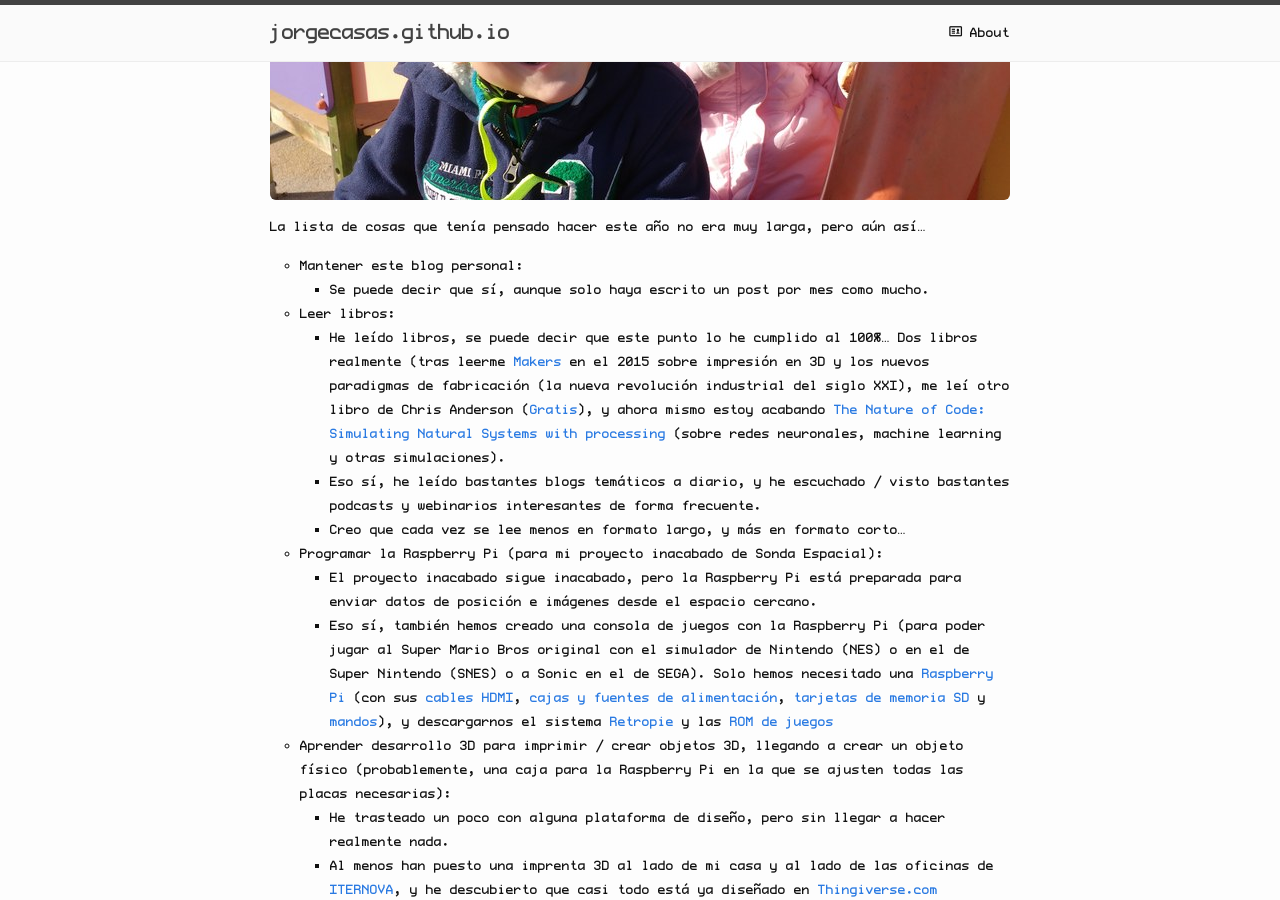
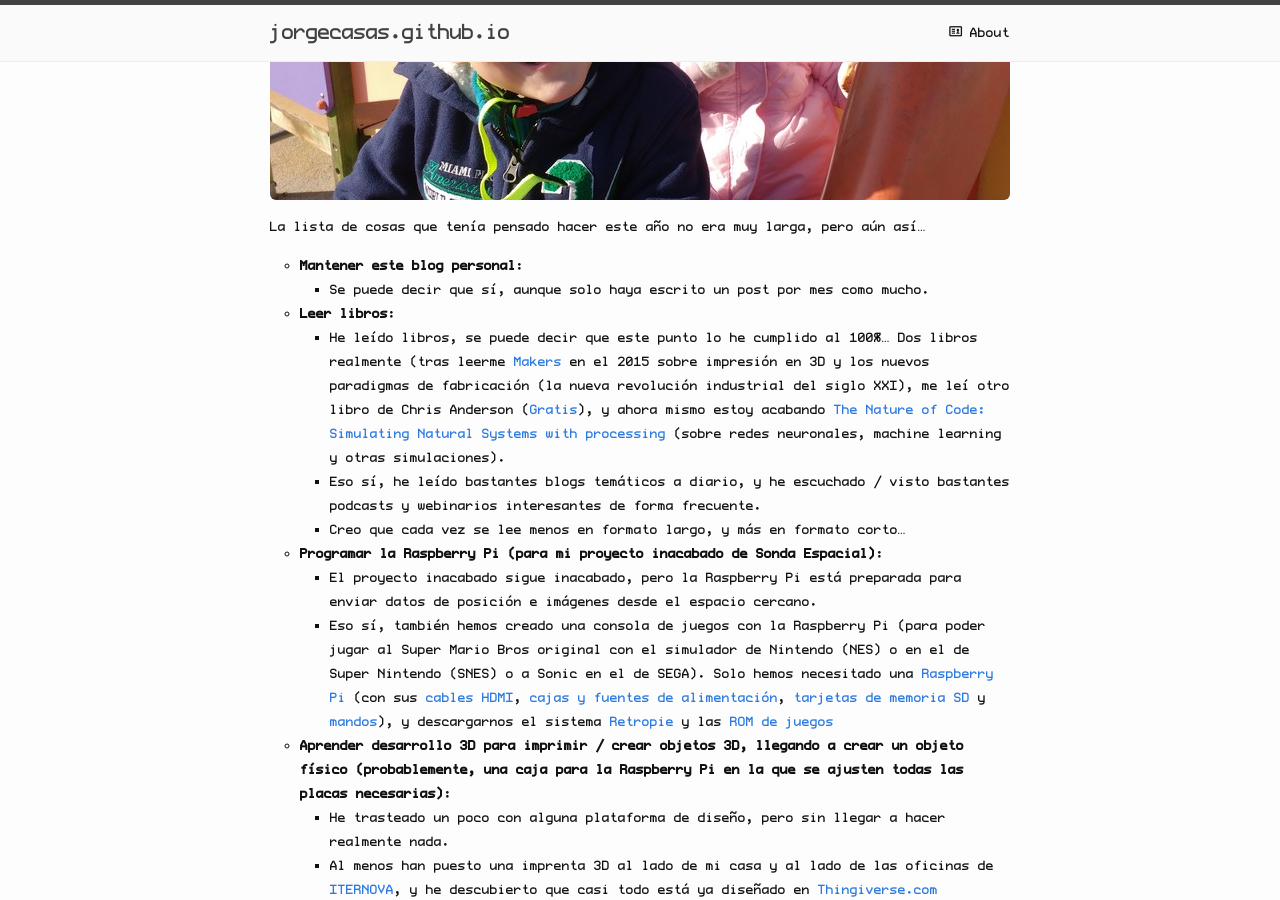
Before and after one commit to jorgecasas/jorgecasas.github.io, a Jekyll site: the page built from index.html, in a window 1280 px wide and 900 px high, scrolled down 611 px. Built offline with Jekyll 4.4.1, drawn with Linux system fonts in a browser that asks for light colours; the list of posts is cut into pages by our own code; comment, search, counter and statistics services are not loaded.

Commit message:
Changed base font

```diff
--- a/css/main.scss
+++ b/css/main.scss
@@ -11,7 +11,7 @@
 @font-face {
     font-family: ProFontWindows;
     src: url('fonts/profontwindows.ttf');
-    font-weight: bold;
+    font-weight: bolder;
 }
 @font-face {
     font-family: ProFontWindows;
@@ -21,7 +21,7 @@
 @font-face {
     font-family: ProFontWindows;
     src: url('fonts/profontwindows.ttf');
-    font-weight: bold;
+    font-weight: bolder;
     font-style: italic;
 }
 
```
